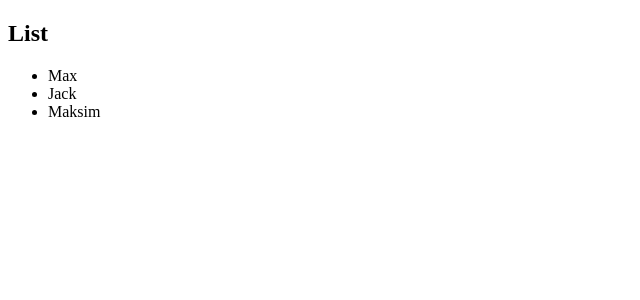
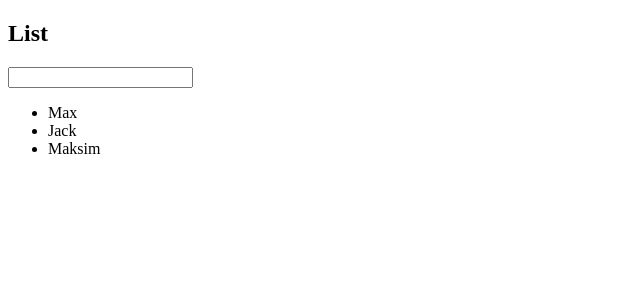
Before and after one commit to AlekseiKromski/JavaScript, a Vue app in the folder vue-cli/vue-cli/: page / in a window 1280 px wide. Shown: the top 300 px of the page, without its empty margins (0-640 px from the left). Built offline with nearby package versions, Linux system fonts and the light colour scheme.

Commit message:
Пользовательские события

```diff
--- a/vue-cli/vue-cli/src/App.vue
+++ b/vue-cli/vue-cli/src/App.vue
@@ -1,6 +1,6 @@
 <template>
   <div id="app">
-    <List v-bind:peoples="peoples"></List>
+    <List v-bind:peoples="peoples" v-on:message="displayMessage"></List>
   </div>
 </template>
 
@@ -14,9 +14,14 @@ export default {
   },
   data: function(){
     return {
-      peoples: ['Max', 'Jack', 'Maksim']
+      peoples: ['Max', 'Jack', 'Maksim'],
     }
   },
+  methods:{
+    displayMessage: function(message){
+      this.peoples.unshift(message)
+    }
+  }
 }
 </script>
 
--- a/vue-cli/vue-cli/src/components/List.vue
+++ b/vue-cli/vue-cli/src/components/List.vue
@@ -1,6 +1,7 @@
 <template>
   <div>
       <h2>List</h2>
+      <input type="text" v-model="message" @keydown.enter="saveMessage">
       <ul>
           <li v-for="person in peoples">
             {{person}}
@@ -15,7 +16,14 @@
 export default {
     props: ['peoples'],
     data: function(){
-        return {}
+        return {
+            message: ''
+        }
+    },
+    methods:{
+        saveMessage: function (){
+            this.$emit("message", this.message);
+        }
     },
     components: {
 
```
